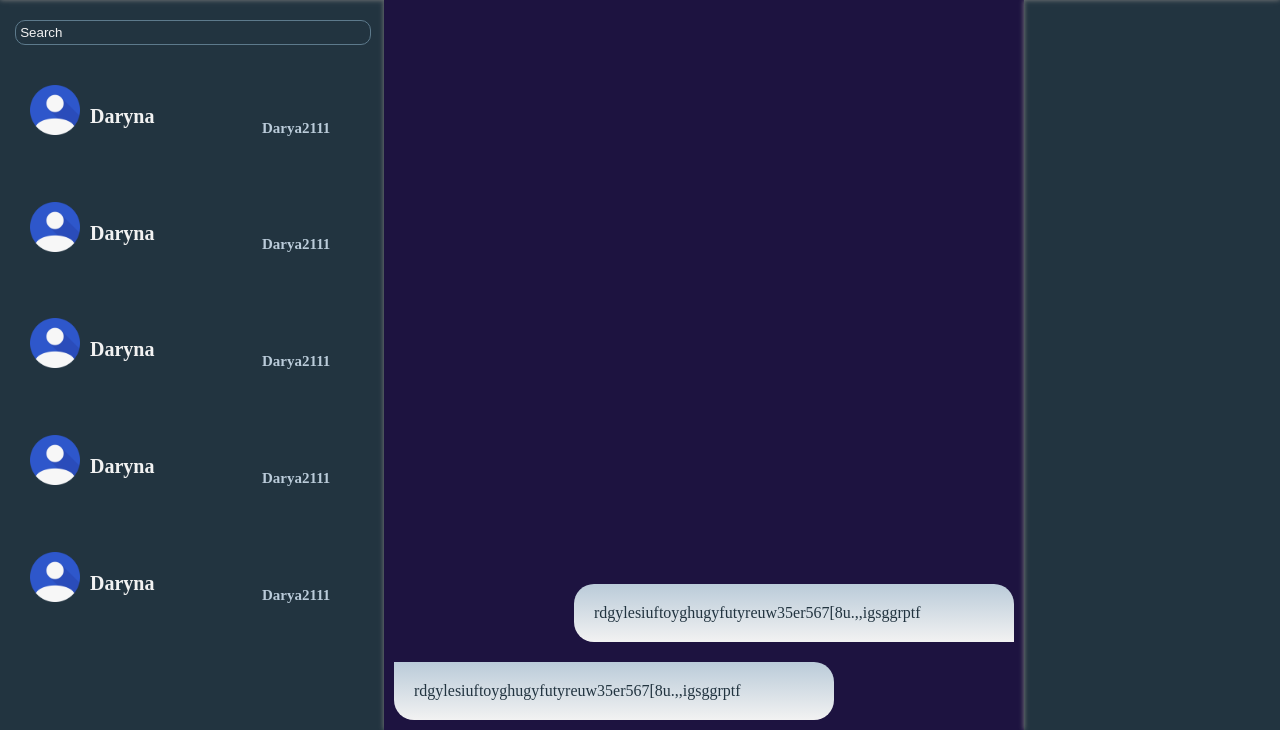
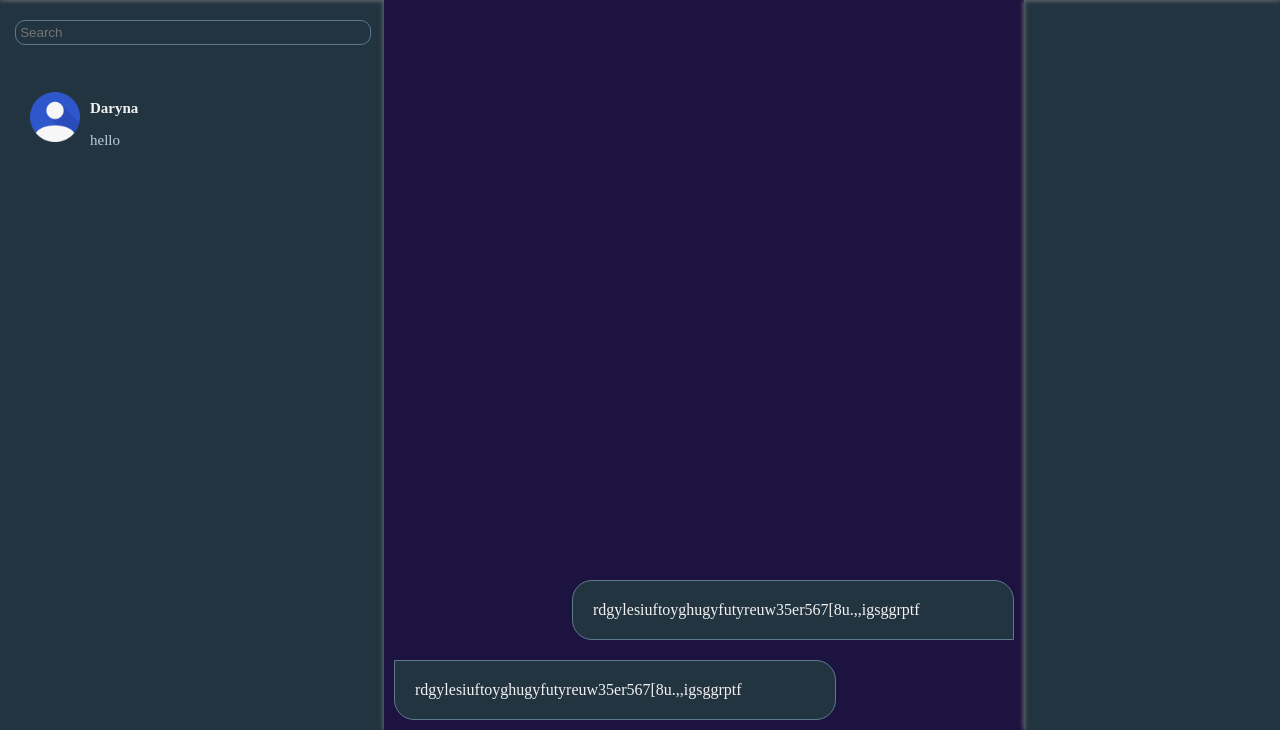
Before and after one commit to OleksandrTsybrivskyi/Connectior, a Flask app: template connectior/templates/messanger.html in a window 1280 px wide. Shown: the part 70-800 px from the top of the page. Run offline with Flask 3, Linux system fonts and the light colour scheme; the template is opened without the code that fills it, so the values that code supplies are empty.

Commit message:
style(cheng style message)

```diff
--- a/connectior/static/css/style.css
+++ b/connectior/static/css/style.css
@@ -141,6 +141,9 @@ label{
 }
 .chat_conversation{
     display:flex;
+    justify-content:flex-start;
+    align-items: center;
+    flex-wrap: wrap;
     width:calc(100% - 60px);
     height:calc(100% - 60px);
     margin: 10px 20px;
@@ -150,17 +153,18 @@ label{
 .chat_conversation_name{
     color:var(--concrete);
     font-weight:bold;
-    font-size:20px;
+    font-size:15px;
+    float:left;
     margin-left:10px;
     width: 50%;
 
 }
 
-.chat_conversation_nickname{
+.last_message{
     color:var(--casper);
     font-size:15px;
-    margin-left:10px;
-
+    margin: 0 10px;
+    float:left;
 }
 
 
@@ -186,10 +190,11 @@ label{
     word-break: break-all;
     text-align: justify;
     padding: 20px;
-    background-image: linear-gradient(var(--casper), var(--concrete));
+    background-color:var(--maringova_bruise);
+    border: 1px solid var(--lesya_Ukraine);
     width: 400px;
     margin: 10px;
-    color:var(--maringova_bruise) ;
+    color:var(--concrete) ;
 }
 .left{
     float:left;
@@ -209,3 +214,11 @@ label{
     cursor: pointer;
     float:right;
 }
+
+.chat_conversation_text{
+    display: flex;
+    justify-content: space-between;
+    flex-direction: column;
+
+    text-align:left;
+}
--- a/connectior/templates/messanger.html
+++ b/connectior/templates/messanger.html
@@ -35,48 +35,14 @@
             <img id="btn_ch_theme" src="../static/imgs/sun.png" onclick="ch_theme()">
         </div>
         <div id="chats">
-            <input type="text" name="search" id="search" value="Search">
+            <input type="text" name="search" id="search" placeholder="Search">
             <div id="chats_conteiner">
                 <div class="chat_conversation">
                     <img src="../static/imgs/user_icon.png" class="chat_conversation_img" alt="">
-                    <h3 class="chat_conversation_name">Daryna</h3>
-                <h6 class="chat_conversation_nickname">
-                    Darya2111
-                </h6>
+                    <div class="chat_conversation_text"><p class="chat_conversation_name">Daryna</p>
+                <p class="last_message">hello</p></div>
+
             </div>
-
-                <div class="chat_conversation">
-                    <img src="../static/imgs/user_icon.png" class="chat_conversation_img" alt="">
-                    <h3 class="chat_conversation_name">Daryna</h3>
-                <h6 class="chat_conversation_nickname">
-                    Darya2111
-                </h6>
-            </div>
-
-                <div class="chat_conversation">
-                    <img src="../static/imgs/user_icon.png" class="chat_conversation_img" alt="">
-                    <h3 class="chat_conversation_name">Daryna</h3>
-                <h6 class="chat_conversation_nickname">
-                    Darya2111
-                </h6>
-            </div>
-
-                <div class="chat_conversation">
-                    <img src="../static/imgs/user_icon.png" class="chat_conversation_img" alt="">
-                    <h3 class="chat_conversation_name">Daryna</h3>
-                <h6 class="chat_conversation_nickname">
-                    Darya2111
-                </h6>
-            </div>
-
-                <div class="chat_conversation">
-                    <img src="../static/imgs/user_icon.png" class="chat_conversation_img" alt="">
-                    <h3 class="chat_conversation_name">Daryna</h3>
-                <h6 class="chat_conversation_nickname">
-                    Darya2111
-                </h6>
-            </div>
-
 
             </div>
         </div>
```
